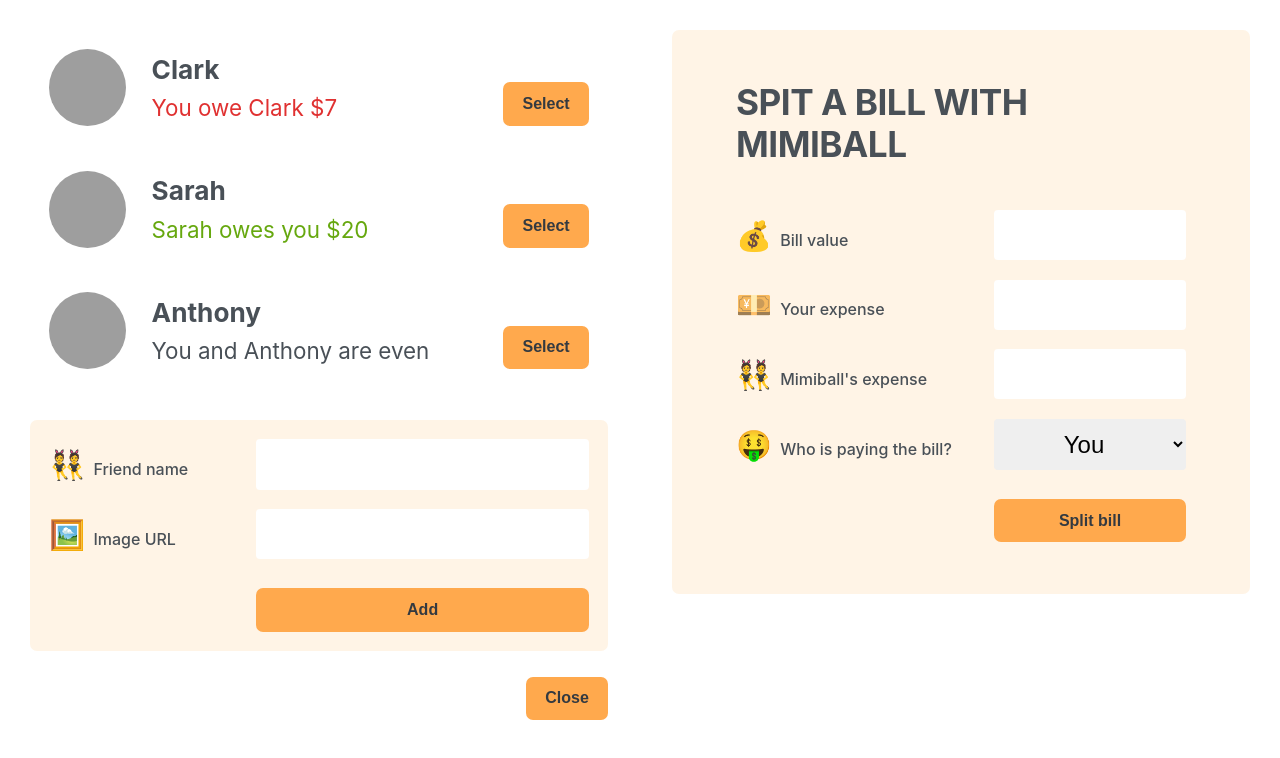
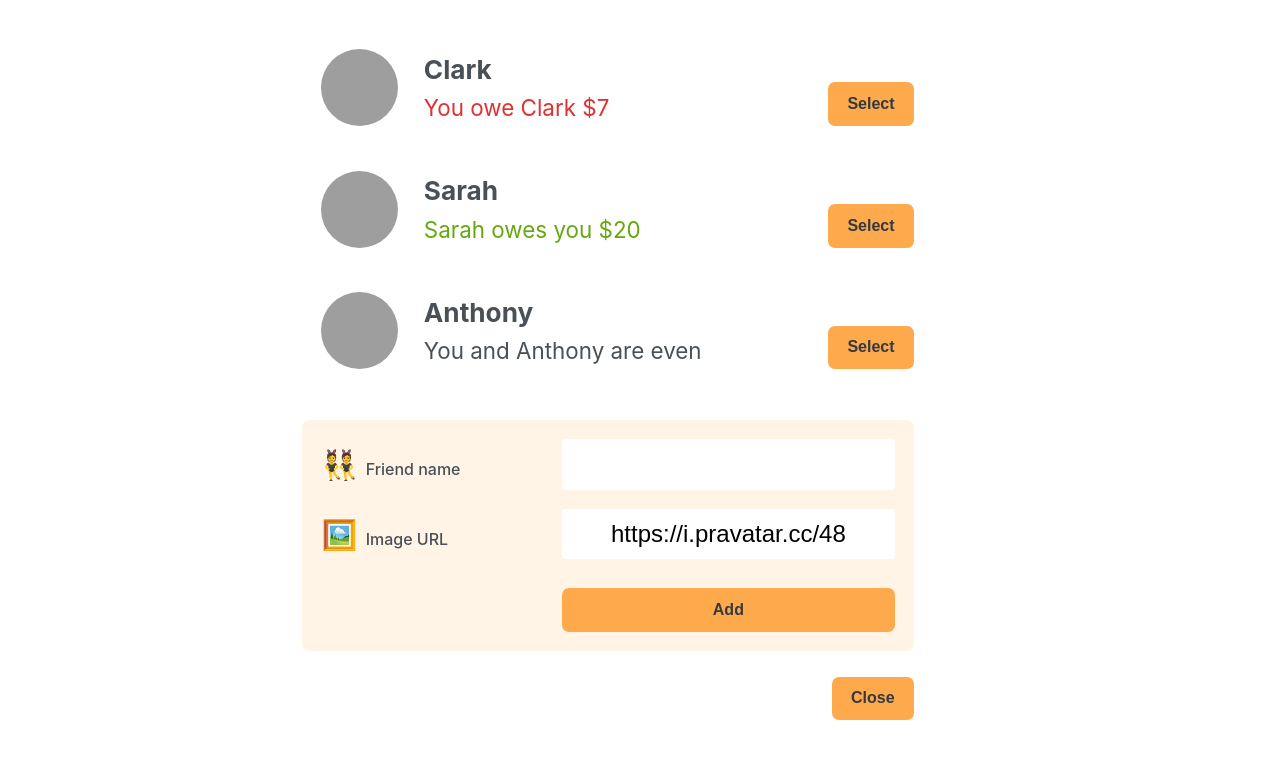
Before and after one commit to Xavier-Hsiao/meal-split, a React (Vite) app: page / in a window 1280 px wide. Both pictures are taken after a click on the button "Add friend". Shown: the top 758 px of the page. Built offline with nearby package versions, Linux system fonts and the light colour scheme; grey boxes are pictures that could not be loaded.

Commit message:
Feat: add select friend feature to open or close splitBillForm

```diff
--- a/src/App.jsx
+++ b/src/App.jsx
@@ -29,22 +29,46 @@ const initialFriends = [
 function App() {
   // Define state variable of addFriendForm visibility, boolean value
   const [showAddFriend, setShowAddFriend] = useState(false);
-  // Define event handler
+  // Define state variable of addFriend function
+  const [friends, setFriends] = useState(initialFriends);
+  // Define state variable of selected friend, object value
+  const [selectedFriend, setSelectedFriend] = useState(null);
+  // Define event handlers
   function handleShowAddFriend() {
     setShowAddFriend((form) => !form);
+  }
+  function handleAddNewFriend(newFriend) {
+    setFriends((friends) => [...friends, newFriend]);
+    // Close the addFriendFrom right after new friend was added
+    setShowAddFriend(false);
+  }
+  function handleSelectedFriend(friend) {
+    setSelectedFriend((selectedFriend) =>
+      // When the friend is selected then click the button will close the splitBillForm
+      selectedFriend === friend ? null : friend
+    );
+    // Make sure that two forms would not open at the same time
+    setShowAddFriend(false);
   }
 
   return (
     <div className={styles.app}>
       <div className={styles.left}>
-        <FriendList initialFriends={initialFriends} />
-        {showAddFriend && <FriendAddForm />}
+        <FriendList
+          friends={friends}
+          onSelection={handleSelectedFriend}
+          selectedFriend={selectedFriend}
+        />
+
+        {showAddFriend && <FriendAddForm onAddNewFriend={handleAddNewFriend} />}
+
         <Button onShowAddFriend={handleShowAddFriend}>
           {showAddFriend ? "Close" : "Add friend"}
         </Button>
       </div>
+
       <div className={styles.right}>
-        <FormSplitBill />
+        {selectedFriend && <FormSplitBill selectedFriend={selectedFriend} />}
       </div>
     </div>
   );
--- a/src/App.module.scss
+++ b/src/App.module.scss
@@ -23,7 +23,7 @@ body {
 // App
 .app {
   display: grid;
-  grid-template-columns: repeat(2, 1fr);
+  grid-template-columns: repeat(2, auto);
   column-gap: 4rem;
   align-items: start;
   padding: 30px;
--- a/src/component/Button/Button.jsx
+++ b/src/component/Button/Button.jsx
@@ -1,9 +1,18 @@
 /* eslint-disable react/prop-types */
 import styles from "./Button.module.scss";
 
-export default function Button({ children, onShowAddFriend }) {
+export default function Button({
+  children,
+  onShowAddFriend,
+  onSelection,
+  friend,
+}) {
+  // To identify the right onClick event to respond
+  function handleFunctions() {
+    return friend ? onSelection(friend) : onShowAddFriend();
+  }
   return (
-    <button className={styles.button} onClick={onShowAddFriend}>
+    <button className={styles.button} onClick={handleFunctions}>
       {children}
     </button>
   );
--- a/src/component/FormSplitBill/FormSplitBill.jsx
+++ b/src/component/FormSplitBill/FormSplitBill.jsx
@@ -1,10 +1,11 @@
+/* eslint-disable react/prop-types */
 import Button from "../Button/Button";
 import styles from "./FormSplitBill.module.scss";
 
-export default function FormSplitBill() {
+export default function FormSplitBill({ selectedFriend }) {
   return (
     <form className={styles.formSplitBill}>
-      <h2>Spit a bill with mimiball</h2>
+      <h2>Split a bill with {selectedFriend.name}</h2>
 
       <label>💰 Bill value</label>
       <input type="text" />
@@ -12,13 +13,13 @@ export default function FormSplitBill() {
       <label>💴 Your expense</label>
       <input type="text" />
 
-      <label>👯 Mimiball's expense</label>
+      <label>👯 {selectedFriend.name}'s expense</label>
       <input type="text" />
 
       <label>🤑 Who is paying the bill?</label>
       <select>
         <option value="user">You</option>
-        <option value="friend">Mimiball</option>
+        <option value="friend">{selectedFriend.name}</option>
       </select>
 
       <Button>Split bill</Button>
--- a/src/component/FriendAddForm/FriendAddForm.jsx
+++ b/src/component/FriendAddForm/FriendAddForm.jsx
@@ -1,15 +1,44 @@
 /* eslint-disable react/prop-types */
+import { useState } from "react";
 import Button from "../Button/Button";
 import styles from "./FriendAddForm.module.scss";
 
-export default function FormAddFriend() {
+export default function FormAddFriend({ onAddNewFriend }) {
+  const [name, setName] = useState(undefined);
+  const [image, setImage] = useState("https://i.pravatar.cc/48");
+
+  function handleSubmit(event) {
+    event.preventDefault();
+
+    const id = crypto.randomUUID();
+    const newFriend = {
+      name,
+      image: `${image}?u=${id}`,
+      balance: 0,
+      id,
+    };
+
+    onAddNewFriend(newFriend);
+
+    setName("");
+    setImage("https://i.pravatar.cc/48");
+  }
+
   return (
-    <form className={styles.formAddFriend}>
+    <form className={styles.formAddFriend} onSubmit={handleSubmit}>
       <label>👯 Friend name</label>
-      <input type="text" />
+      <input
+        type="text"
+        value={name}
+        onChange={(event) => setName(event.target.value)}
+      />
 
       <label>🖼️ Image URL</label>
-      <input type="text" />
+      <input
+        type="text"
+        value={image}
+        onChange={(event) => setImage(event.target.value)}
+      />
 
       <Button>Add</Button>
     </form>
--- a/src/component/FriendList/Friend.jsx
+++ b/src/component/FriendList/Friend.jsx
@@ -3,10 +3,19 @@ import styles from "./Friend.module.scss";
 import utils from "../../style/utils.module.scss";
 import Button from "../Button/Button";
 
-export default function Friend({ friend }) {
+export default function Friend({ friend, onSelection, selectedFriend }) {
+  // To check whether this friend is selected
+  const isSelected = selectedFriend?.id === friend.id;
+
   return (
-    <li>
-      <img src={friend.image} alt={friend.name} />
+    <li className={isSelected ? `${styles.selected}` : ""}>
+      <img
+        src={friend.image}
+        alt={friend.name}
+        onClick={() => {
+          onSelection(friend);
+        }}
+      />
       <h3>{friend.name}</h3>
       {/* Conditional rendering for balance text and color */}
       {friend.balance < 0 && (
@@ -21,7 +30,9 @@ export default function Friend({ friend }) {
       )}
       {friend.balance === 0 && <p>You and {friend.name} are even</p>}
 
-      <Button>Select</Button>
+      <Button onSelection={onSelection} friend={friend}>
+        {isSelected ? "Close" : "Select"}
+      </Button>
     </li>
   );
 }
--- a/src/component/FriendList/Friend.module.scss
+++ b/src/component/FriendList/Friend.module.scss
@@ -1,10 +1,18 @@
+@use "../../style/color.module.scss";
+
 li {
   display: grid;
   // The second column takes up the remaining available space and the third column adjusts its size based on its content.
   grid-template-columns: 4.8rem 1fr auto;
   column-gap: 1.6rem;
   align-items: center;
-  padding: 1.2rem;
+  padding: 1.2rem 0 1.2rem 1.2rem;
+  border-radius: 10px;
+
+  &.selected,
+  &:hover {
+    background-color: #{color.$lightest};
+  }
 
   img {
     width: 100%;
--- a/src/component/FriendList/FriendList.jsx
+++ b/src/component/FriendList/FriendList.jsx
@@ -2,13 +2,17 @@
 import Friend from "./Friend";
 import styles from "./FriendList.module.scss";
 
-export default function FriendList({ initialFriends }) {
-  const friends = initialFriends;
+export default function FriendList({ friends, onSelection, selectedFriend }) {
   return (
     <div className={styles.sidebar}>
       <ul>
         {friends.map((friend) => (
-          <Friend key={friend.id} friend={friend} />
+          <Friend
+            key={friend.id}
+            friend={friend}
+            onSelection={onSelection}
+            selectedFriend={selectedFriend}
+          />
         ))}
       </ul>
     </div>
```
